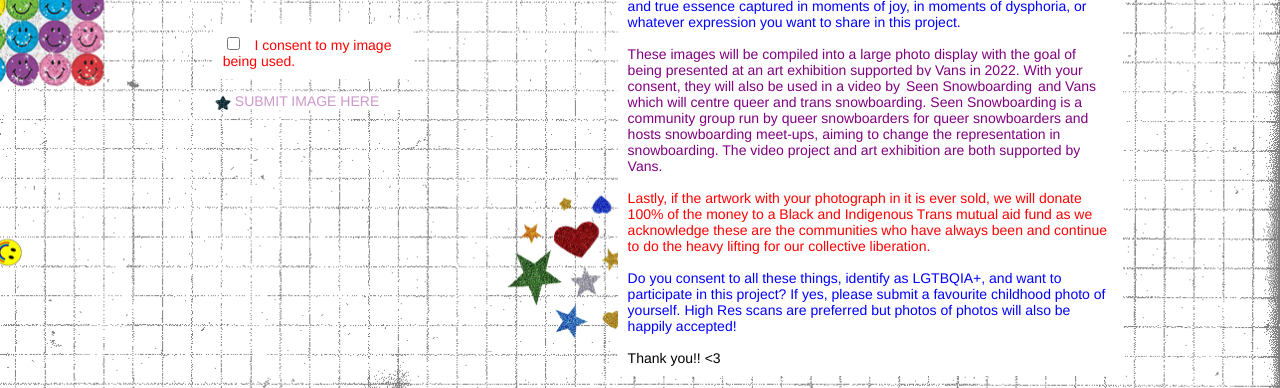
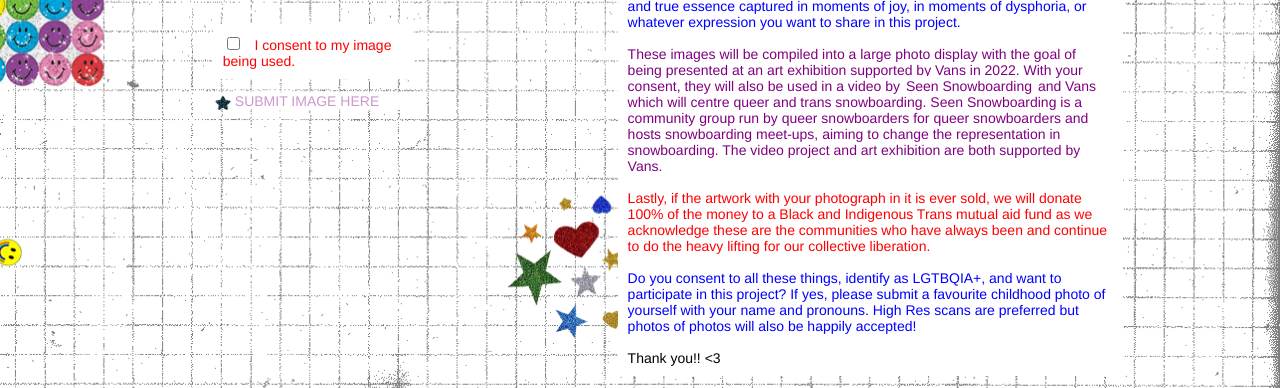
Before and after one commit to Queerchildhood/Submissions, a plain HTML site: page index.html in a window 1280 px wide. Shown: the part 464-852 px from the top of the page. Drawn offline with nearby package versions, Linux system fonts and the light colour scheme; a web font is replaced by a local one.

Commit message:
Update index.html

```diff
--- a/index.html
+++ b/index.html
@@ -56,7 +56,7 @@ snowboarders and hosts snowboarding meet-ups, aiming to change the representatio
 liberation. </span>
 <br><br>
 <span style="color: blue">
-Do you consent to all these things, identify as LGTBQIA+, and want to participate in this project? If yes, please submit a favourite childhood photo of yourself. High Res scans are preferred but photos of photos will also be happily accepted! </span>
+Do you consent to all these things, identify as LGTBQIA+, and want to participate in this project? If yes, please submit a favourite childhood photo of yourself with your name and pronouns. High Res scans are preferred but photos of photos will also be happily accepted! </span>
 <br><br>
 Thank you!! <3
 </p>
```
